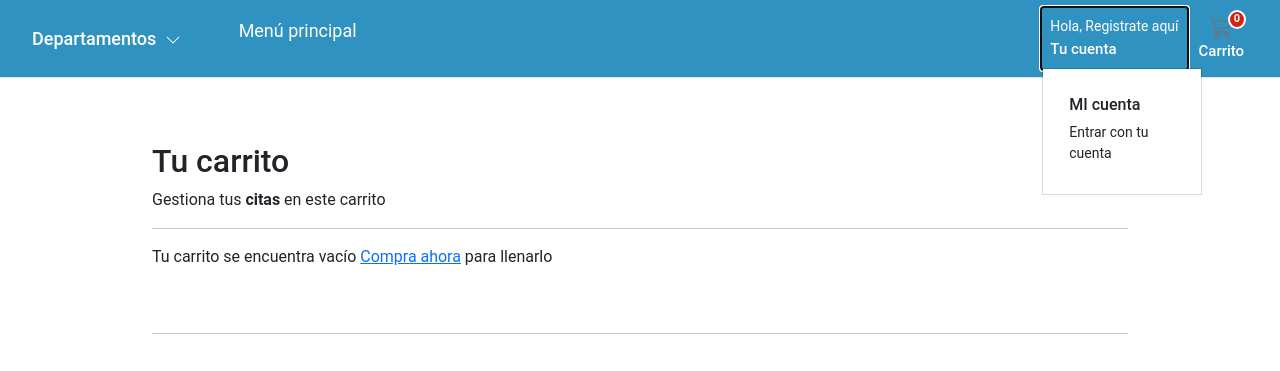
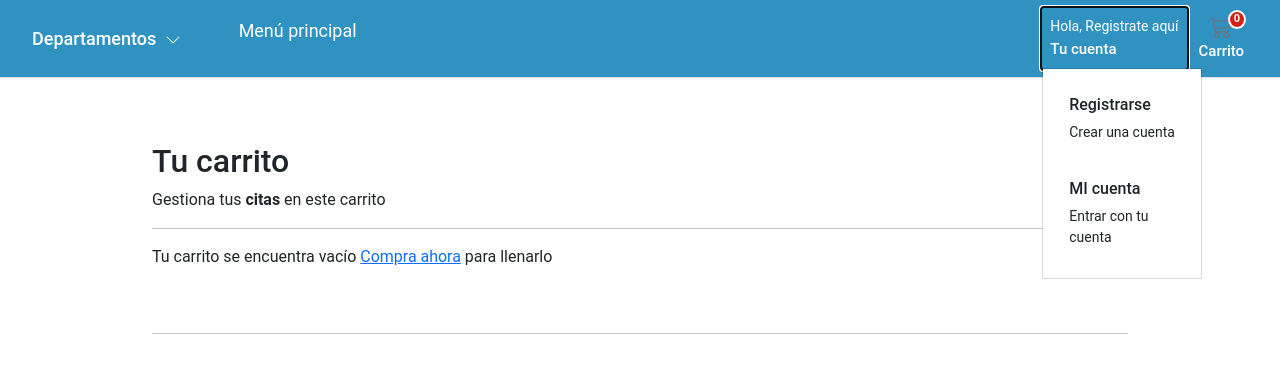
Before and after one commit to PGPI-G2-4/PGPI-G2.4, a Django app: page /basket/ in a window 1280 px wide, after a click that opens the changed part. Shown: the top 371 px of the page. Run offline with Django 3.2, Linux system fonts and the light colour scheme; data comes from the database, SQL or seed files in the repository.

Commit message:
cambio a html para registro

```diff
--- a/Code/ecommerce/apps/account/models.py
+++ b/Code/ecommerce/apps/account/models.py
@@ -57,7 +57,7 @@ class Customer(AbstractBaseUser, PermissionsMixin):
     email = models.EmailField(_("email address"), unique=True)
     name = models.CharField(max_length=150)
     mobile = models.CharField(max_length=20, blank=True)
-    is_active = models.BooleanField(default=False)
+    is_active = models.BooleanField(default=True)
     is_staff = models.BooleanField(default=False)
     created = models.DateTimeField(auto_now_add=True)
     updated = models.DateTimeField(auto_now=True)
@@ -75,7 +75,7 @@ class Customer(AbstractBaseUser, PermissionsMixin):
         send_mail(
             subject,
             message,
-            "l@1.com",
+            "Citamedica@gmail.com",
             [self.email],
             fail_silently=False,
         )
--- a/Code/ecommerce/apps/account/views.py
+++ b/Code/ecommerce/apps/account/views.py
@@ -74,7 +74,7 @@ def account_register(request):
             user = registerForm.save(commit=False)
             user.email = registerForm.cleaned_data["email"]
             user.set_password(registerForm.cleaned_data["password"])
-            user.is_active = False
+            user.is_active = True
             user.save()
             current_site = get_current_site(request)
             subject = "Activate your Account"
@@ -88,7 +88,7 @@ def account_register(request):
                 },
             )
             user.email_user(subject=subject, message=message)
-            return render(request, "account/registration/register_email_confirm.html", {"form": registerForm})
+            return redirect("/")
         else:
             return HttpResponse("Error handler content", status=400)
     else:
--- a/Code/templates/base.html
+++ b/Code/templates/base.html
@@ -79,6 +79,16 @@
                     </span>
                   </a>
                   <div class="dropdown-menu rounded-0" aria-labelledby="navbarDropdown">
+                    {% if user.is_authenticated %}
+                    {% else %}
+                    <div class="card border-0">
+                      <div class="card-body">
+                        <h6 class="card-title">Registrarse</h6>
+                        <ul class="list-group list-group-flush dropdown-account-link">
+                          <a href="{% url "account:register" %}" class="text-reset small list-group-item p-0 pb-1 border-0 dropdown-account-link">Crear una cuenta</a>
+                        </ul>
+                      </div>
+                    {% endif %}
                     <div class="card border-0">
                       <div class="card-body">
                         <h6 class="card-title">MI cuenta</h6>
```
